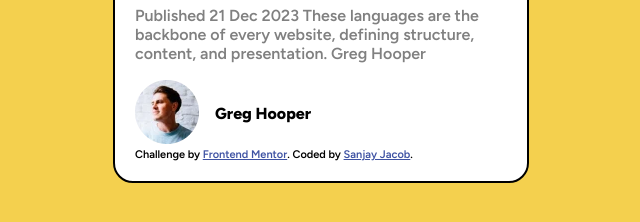
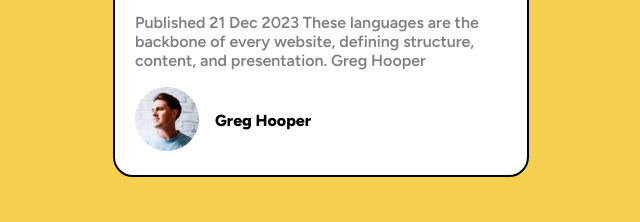
Before and after one commit to sanjayvjacob/blog-preview-card, a plain HTML site: page index.html in a window 1280 px wide. Shown: the part 514-736 px from the top of the page, without its empty margins (319-959 px from the left). Drawn offline with Linux system fonts and the light colour scheme.

Commit message:
removed footer

```diff
--- a/index.html
+++ b/index.html
@@ -40,10 +40,6 @@
      </div>
         <p class="user-name">Greg Hooper</p>
     </div>
-    <div class="attribution">
-      Challenge by <a href="https://www.frontendmentor.io?ref=challenge" target="_blank">Frontend Mentor</a>.
-      Coded by <a href="#">Sanjay Jacob</a>.
-    </div>
   </div>
 </body>
 </html>
--- a/style.css
+++ b/style.css
@@ -1,6 +1,3 @@
-.attribution { font-size: 11px; text-align: center; }
-.attribution a { color: hsl(228, 45%, 44%); }
-
 body {
   background-color: hsl(47, 88%, 63%);
   font-family: 'Figtree', sans-serif;
```
